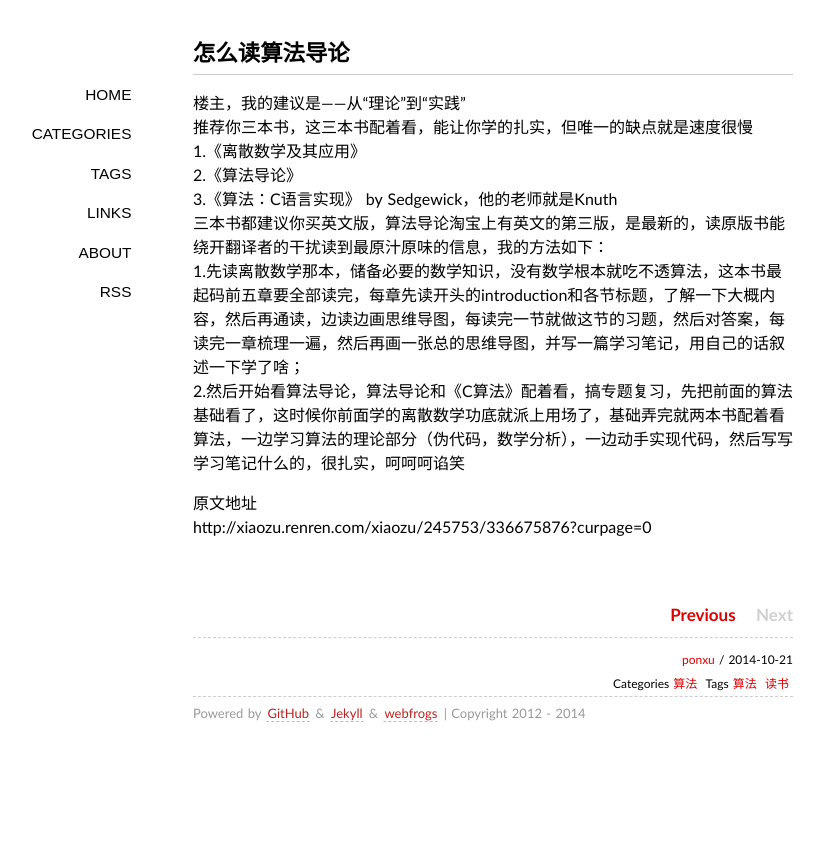
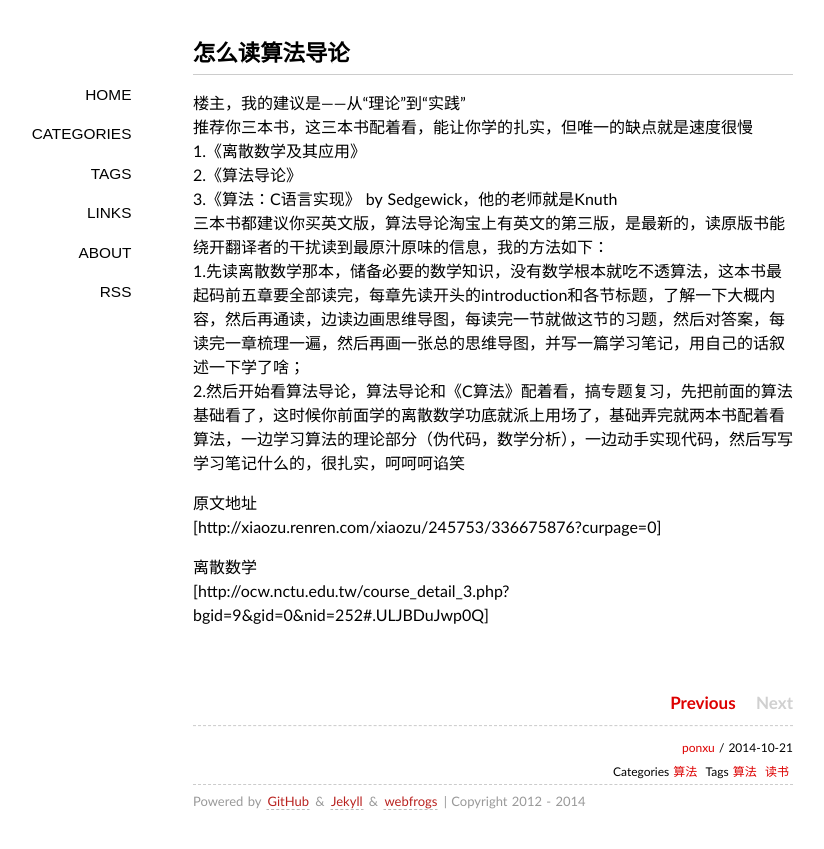
Before and after one commit to ponxu/ponxu.github.com, a Jekyll site: the page built from _posts/编程语言/Algorithm/2014-10-21-how-to-read-intro-algorithm.md, in a window 1280 px wide. Shown: the top 849 px of the page, without its empty margins (147-971 px from the left). Built offline with Jekyll 4.4.1, drawn with Linux system fonts in a browser that asks for light colours; some web fonts are replaced; Markdown is read by kramdown in place of the engine named in the settings.

Commit message:
add post

```diff
--- a/_posts/编程语言/Algorithm/2014-10-21-how-to-read-intro-algorithm.md
+++ b/_posts/编程语言/Algorithm/2014-10-21-how-to-read-intro-algorithm.md
@@ -19,4 +19,7 @@ comments: yes
 
 
 原文地址
-http://xiaozu.renren.com/xiaozu/245753/336675876?curpage=0
+[http://xiaozu.renren.com/xiaozu/245753/336675876?curpage=0]
+
+离散数学
+[http://ocw.nctu.edu.tw/course_detail_3.php?bgid=9&gid=0&nid=252#.ULJBDuJwp0Q]
```
